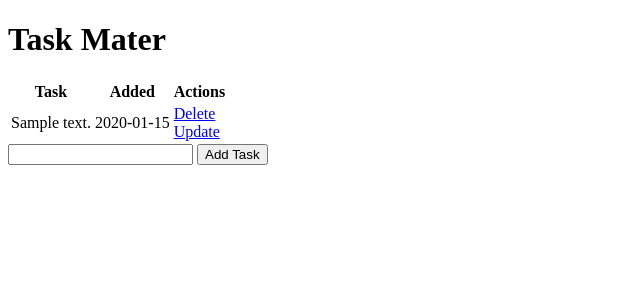
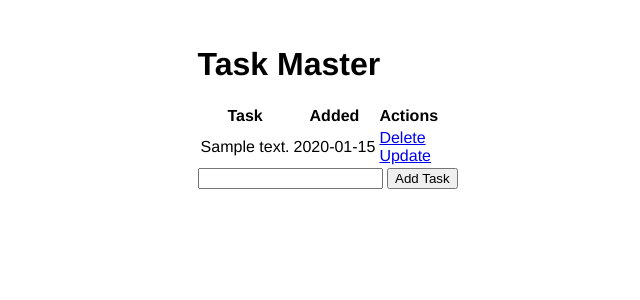
Before and after one commit to sharifahmad2061/flask-intro, a Flask app: page / in a window 1280 px wide. Shown: the top 300 px of the page, without its empty margins (0-640 px from the left). Run offline with Flask 2, Linux system fonts and the light colour scheme; tables that the repository leaves empty hold one stand-in row (values such as "Sample post").

Commit message:
added some basic css

```diff
--- a/static/css/main.css
+++ b/static/css/main.css
@@ -1,4 +1,11 @@
-/* body{
-    margin: 0;
-    font-family: sans-serif;
-} */
+body{
+    display: grid;
+    grid-template-columns: 0.6fr 2.8fr 0.6fr;
+    grid-template-rows: 10% 80% 10%;
+    /* margin: 0; */
+    font-family: 'Franklin Gothic Medium', 'Arial Narrow', Arial, sans-serif;
+}
+.content{
+    grid-column: 2/3;
+    grid-row: 2/3;
+}
--- a/templates/index.html
+++ b/templates/index.html
@@ -6,7 +6,10 @@
 
 {% block body %}
 <div class="content">
-    <h1>Task Mater</h1>
+    <h1>Task Master</h1>
+    {% if tasks|length < 1 %}
+        <h2>There are no tasks, Create one below</h2>
+    {% else %}
     <table>
         <tr>
             <th>Task</th>
@@ -25,6 +28,7 @@
             </tr>
         {% endfor %}
     </table>
+    {% endif %}
     <form action="/" method="POST">
         <input type="text" name="content" id="content">
         <input type="submit" value="Add Task">
```
